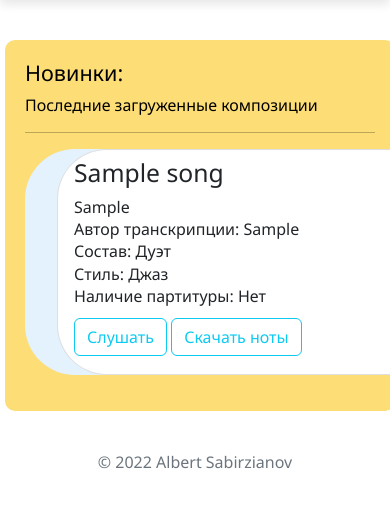
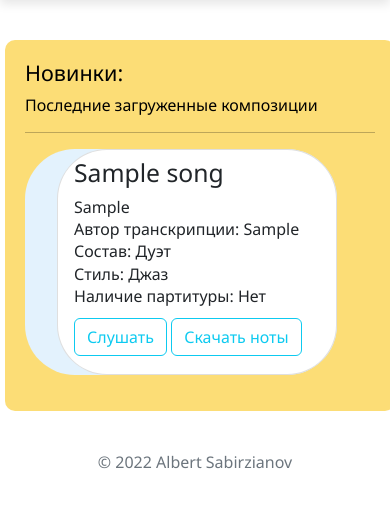
Before and after one commit to AlbertSabirzianov/Songbook, a Django app: page /find in a window 390 px wide; the page is wider, and only the part inside the window is pictured. Shown: the part 195-703 px from the top of that part. Run offline with Django 4.2, Linux system fonts and the light colour scheme; tables that the repository leaves empty hold one stand-in row (values such as "Sample post"); parts of the project's set-up code (start-up, migrations or seed data) failed here and were passed over.

Commit message:
for mobile 2.0

```diff
--- a/static/base.css
+++ b/static/base.css
@@ -120,6 +120,12 @@
         position: relative;
         top: 50px;
     }
+
+   .row .col-4 ul {
+        width: 350%;
+   }
+
+
 }
 
 @media screen and (max-width: 414px) {
@@ -136,6 +142,10 @@
         position: relative;
         top: 50px;
     }
+
+    .row .col-4 ul {
+        width: 350%;
+   }
 }
 
 @media screen and (max-width: 820px) {
@@ -152,6 +162,10 @@
         position: relative;
         top: 15px;
     }
+
+    .row .col-4 ul {
+        width: 350%;
+   }
 
 }
 
@@ -170,4 +184,29 @@
         top: 15px;
     }
 
+    .row .col-4 ul {
+        width: 350%;
+   }
+
 }
+
+@media screen and (max-width: 1024px) {
+    .navbar {
+            height: initial;
+        }
+
+    .content {
+        width: 100%;
+        left: 5px;
+    }
+
+    img {
+        position: relative;
+        top: 15px;
+    }
+
+    .row .col-4 ul {
+        width: 310%;
+   }
+
+}
```
